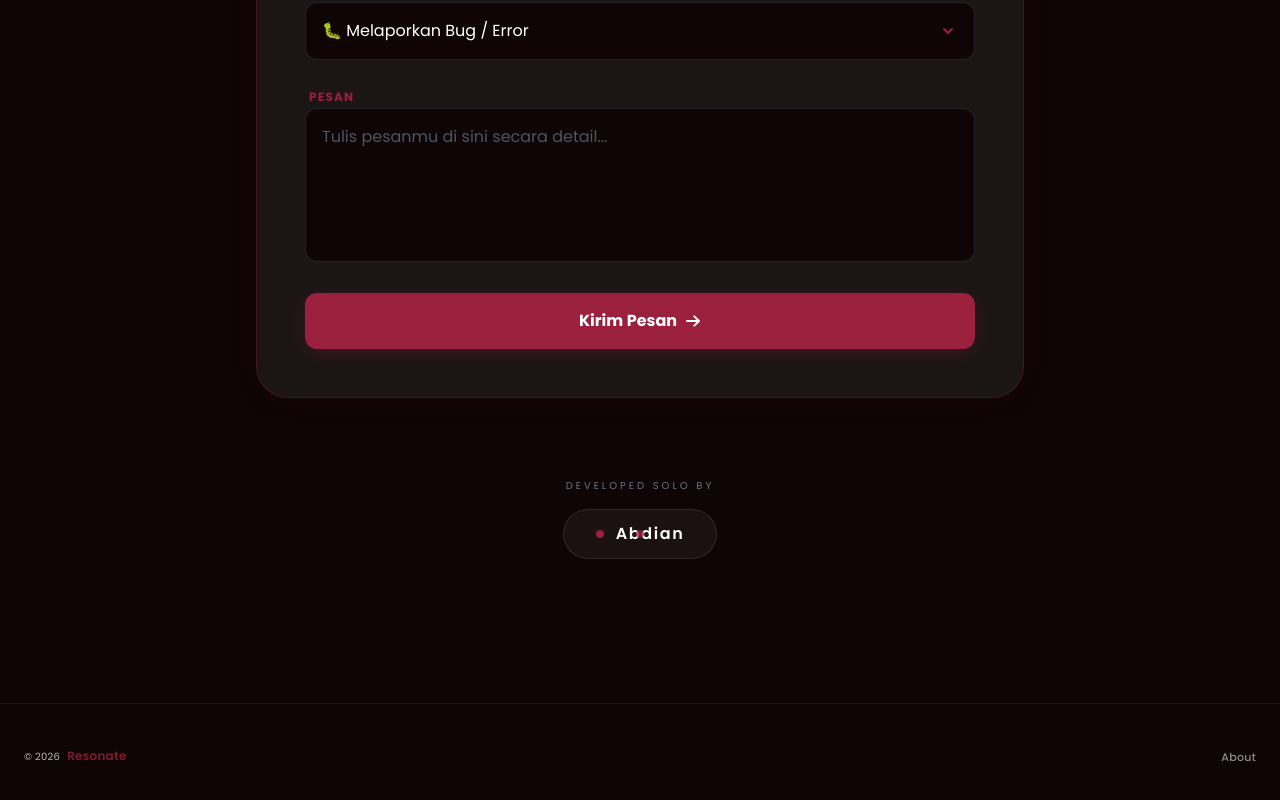
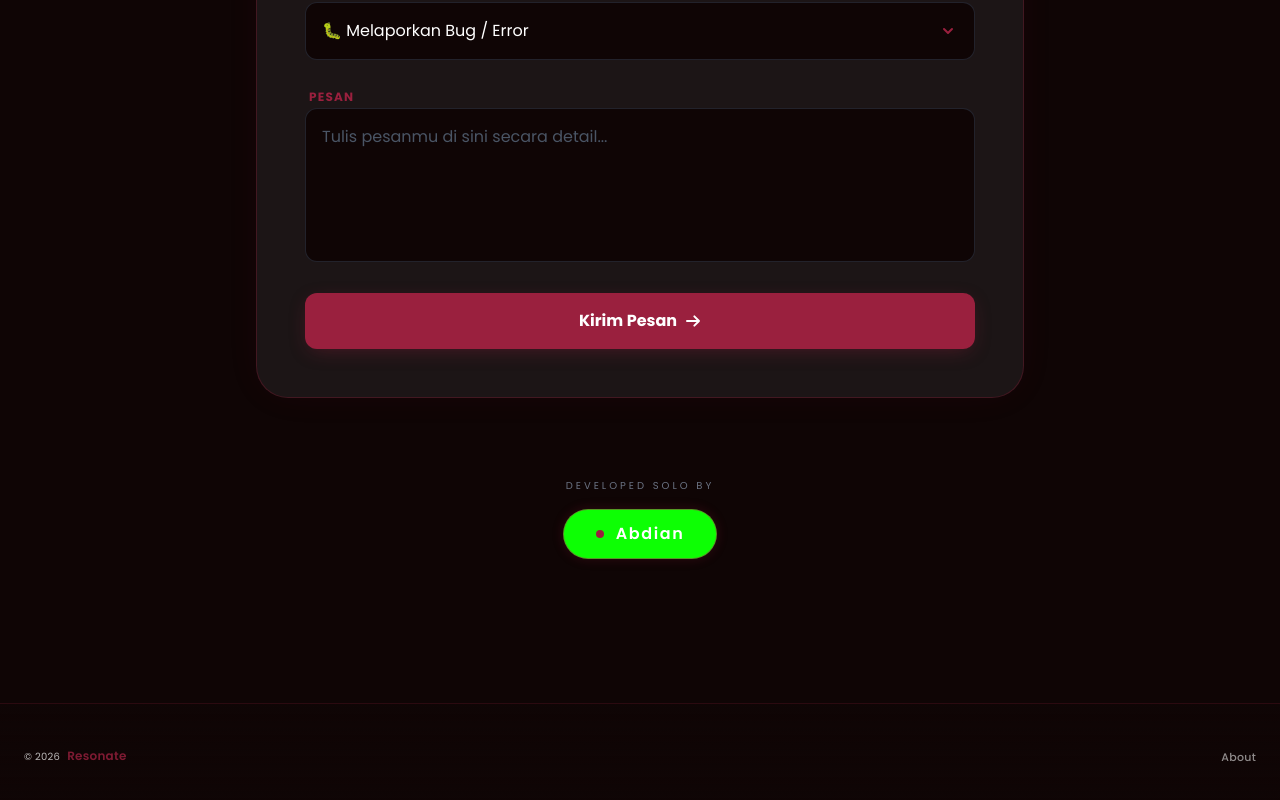
Before and after one commit to gilangages/resonate, a Vue app in the folder front-end/: page /about in a window 1280 px wide. Shown: the part 1189-1989 px from the top of the page. Built offline with nearby package versions, Linux system fonts and the light colour scheme.

Commit message:
styling about.vue

```diff
--- a/front-end/src/components/LandingPage/Section/About.vue
+++ b/front-end/src/components/LandingPage/Section/About.vue
@@ -1,22 +1,22 @@
 <script setup>
 import Navbar from "./Navbar.vue";
-// 1. Import NavbarDashboard (sesuaikan path folder)
+// Import NavbarDashboard (sesuaikan path folder jika perlu)
 import NavbarDashboard from "../../Dashboard/Section/NavbarDashboard.vue";
 import Footer from "./Footer.vue";
-import { ref, onMounted } from "vue"; // Tambahkan onMounted
+import { ref, onMounted } from "vue";
 import Swal from "sweetalert2";
 
 // State untuk Form
 const form = ref({
   name: "",
   email: "",
-  subject: "Bug Report", // Default value
+  subject: "Bug Report",
   message: "",
 });
 
 const isLoading = ref(false);
 
-// --- LOGIKA UI DROPDOWN (TIDAK DIUBAH) ---
+// --- LOGIKA UI DROPDOWN ---
 const isDropdownOpen = ref(false);
 const dropdownOptions = [
   { value: "Bug Report", label: "🐛 Melaporkan Bug / Error" },
@@ -33,9 +33,8 @@ const selectOption = (value) => {
   form.value.subject = value;
   isDropdownOpen.value = false;
 };
-// ------------------------------------------------------------------
 
-// Logic Kirim Pesan (TIDAK DIUBAH)
+// Logic Kirim Pesan
 const submitContact = async () => {
   if (!form.value.name || !form.value.email || !form.value.message) {
     Swal.fire({
@@ -91,11 +90,10 @@ const submitContact = async () => {
   }
 };
 
-// --- LOGIKA BARU UNTUK CEK LOGIN ---
+// --- LOGIKA CEK LOGIN ---
 const isLoggedIn = ref(false);
 
 onMounted(() => {
-  // Cek apakah ada token di localStorage
   const token = localStorage.getItem("token");
   if (token) {
     isLoggedIn.value = true;
@@ -331,10 +329,11 @@ onMounted(() => {
 
       <div class="mt-20 text-center relative z-10 animate-fade-in-up" style="animation-delay: 0.7s">
         <p class="text-[10px] text-gray-500 uppercase tracking-[0.3em] mb-4">Developed Solo By</p>
+
         <div
-          class="inline-flex items-center justify-center gap-3 px-8 py-3 rounded-full bg-white/5 border border-white/10 hover:border-[#9a203e]/50 hover:bg-[#9a203e]/10 transition-all duration-300 cursor-default group">
-          <div class="w-2 h-2 rounded-full bg-[#9a203e] animate-ping opacity-75 absolute"></div>
-          <div class="w-2 h-2 rounded-full bg-[#9a203e] relative"></div>
+          class="card-abdian-glow inline-flex items-center justify-center gap-3 px-8 py-3 rounded-full bg-white/5 border border-white/10 cursor-default group">
+          <div class="w-2 h-2 rounded-full bg-[#9a203e]"></div>
+
           <span class="font-semibold text-white tracking-widest group-hover:text-[#ff4d6d] transition-colors">
             Abdian
           </span>
@@ -376,4 +375,22 @@ onMounted(() => {
 .animate-fade-in-fast {
   animation: fadeInFast 0.2s ease-out forwards;
 }
+
+/* Animasi Glow untuk Card Abdian */
+@keyframes abdian-pulse {
+  0%,
+  100% {
+    border-color: rgba(255, 255, 255, 0.1);
+    box-shadow: 0 0 0 transparent;
+  }
+  50% {
+    border-color: rgba(154, 32, 62, 0.6);
+    box-shadow: 0 0 15px rgba(154, 32, 62, 0.3);
+    background-color: rgba(154, 32, 62, 0.1);
+  }
+}
+
+.card-abdian-glow {
+  animation: abdian-pulse 3s infinite ease-in-out;
+}
 </style>
```
